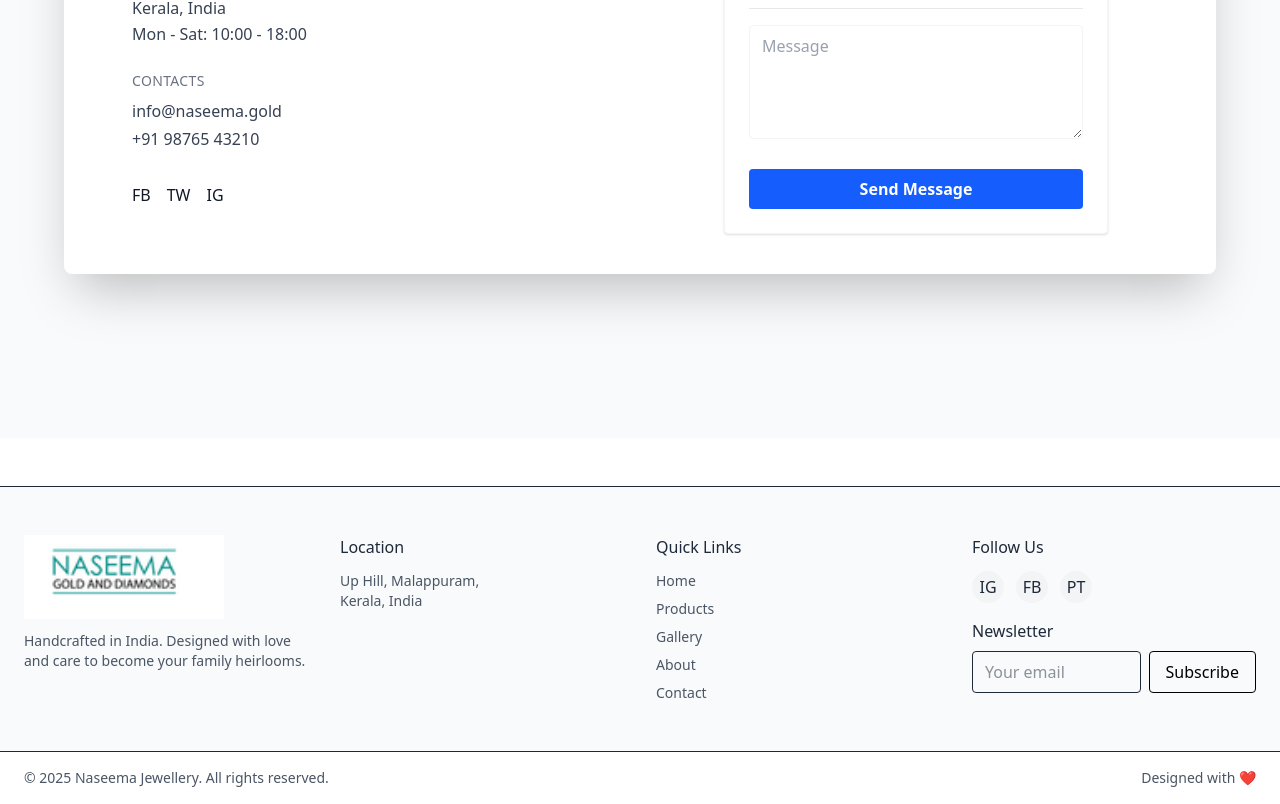
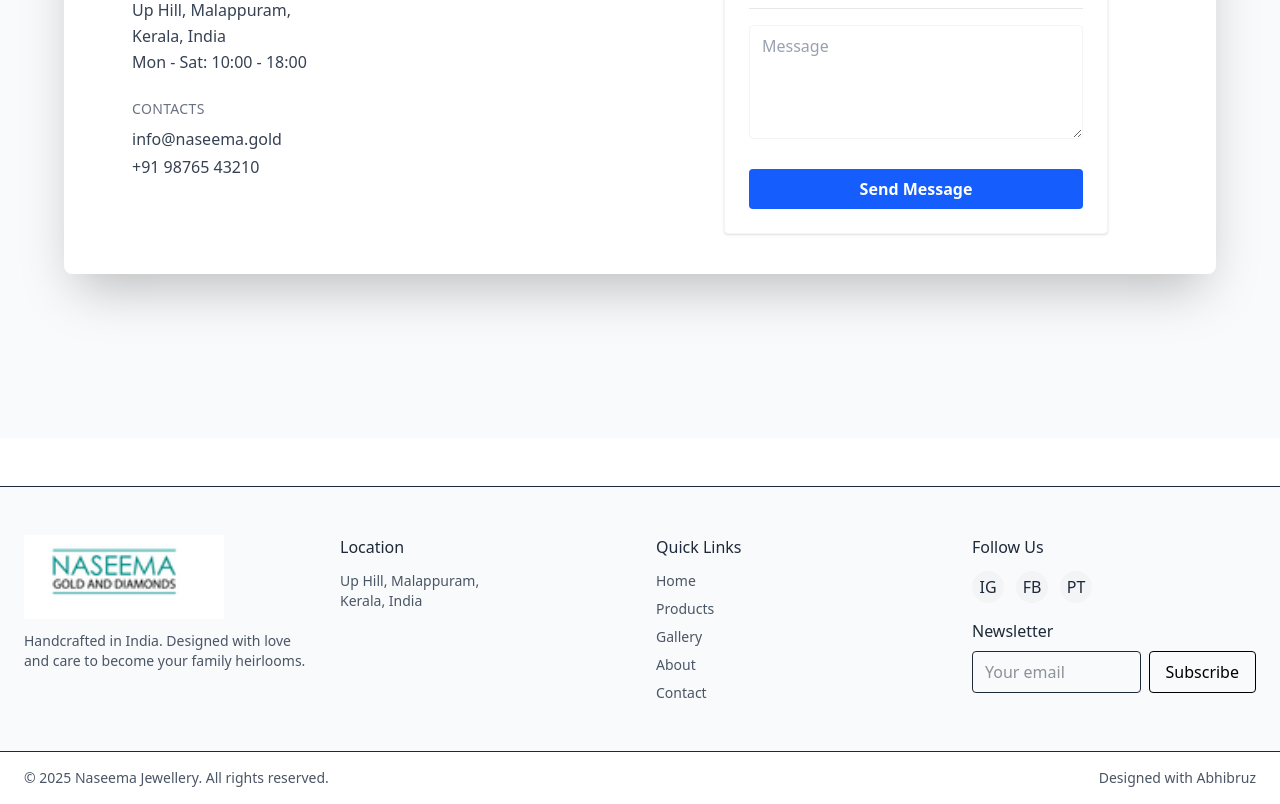
Before and after one commit to Abhijith200/jewel-web, a React (Vite) app: page /contact in a window 1280 px wide. Shown: the part 478-1282 px from the top of the page. Built offline with nearby package versions, Linux system fonts and the light colour scheme.

Commit message:
second commit

```diff
--- a/src/components/Footer.jsx
+++ b/src/components/Footer.jsx
@@ -57,7 +57,7 @@ export default function Footer() {
       <div className="border-t bg-white">
         <div className="container mx-auto px-6 py-4 text-sm text-gray-600 flex flex-col md:flex-row items-center justify-between">
           <div>© {new Date().getFullYear()} Naseema Jewellery. All rights reserved.</div>
-          <div className="mt-2 md:mt-0">Designed with ❤️</div>
+          <div className="mt-2 md:mt-0">Designed with Abhibruz</div>
         </div>
       </div>
     </footer>
--- a/src/pages/Contact.jsx
+++ b/src/pages/Contact.jsx
@@ -56,11 +56,11 @@ export default function Contact() {
                   <p className="text-gray-700 mt-1">+91 98765 43210</p>
                 </div>
 
-                <div className="mt-8 flex gap-4 text-gray-900">
+                {/* <div className="mt-8 flex gap-4 text-gray-900">
                   <a className="hover:text-naseema" href="https://www.instagram.com/naseemagold/?hl=en" aria-label="Facebook">FB</a>
                   <a className="hover:text-naseema" href="#" aria-label="Twitter">TW</a>
                   <a className="hover:text-naseema" href="https://www.facebook.com/naseemagoldanddiamonds/" aria-label="Instagram">IG</a>
-                </div>
+                </div> */}
               </div>
             </div>
           </div>
--- a/src/pages/Gallery.jsx
+++ b/src/pages/Gallery.jsx
@@ -3,12 +3,17 @@ import g1 from '../assets/about-1.jpeg'
 import g2 from '../assets/about-2.jpeg'
 import g3 from '../assets/product-1.jpeg'
 import g4 from '../assets/product-2.jpeg'
+import g5 from '../assets/gallery1.jpeg'
+import g6 from '../assets/gallery2.jpeg'
 
 const images = [
   { id: 1, src: g1, alt: 'Showcase 1' },
   { id: 2, src: g2, alt: 'Showcase 2' },
   { id: 3, src: g3, alt: 'Ring closeup' },
   { id: 4, src: g4, alt: 'Necklace closeup' },
+  { id: 5, src: g5, alt: 'Showcase 3' },
+  { id: 6, src: g6, alt: 'Showcase 4' },
+
 ]
 
 export default function Gallery() {
```
Also changed, not shown: src/assets/gallery1.jpeg (added), src/assets/gallery2.jpeg (added).
